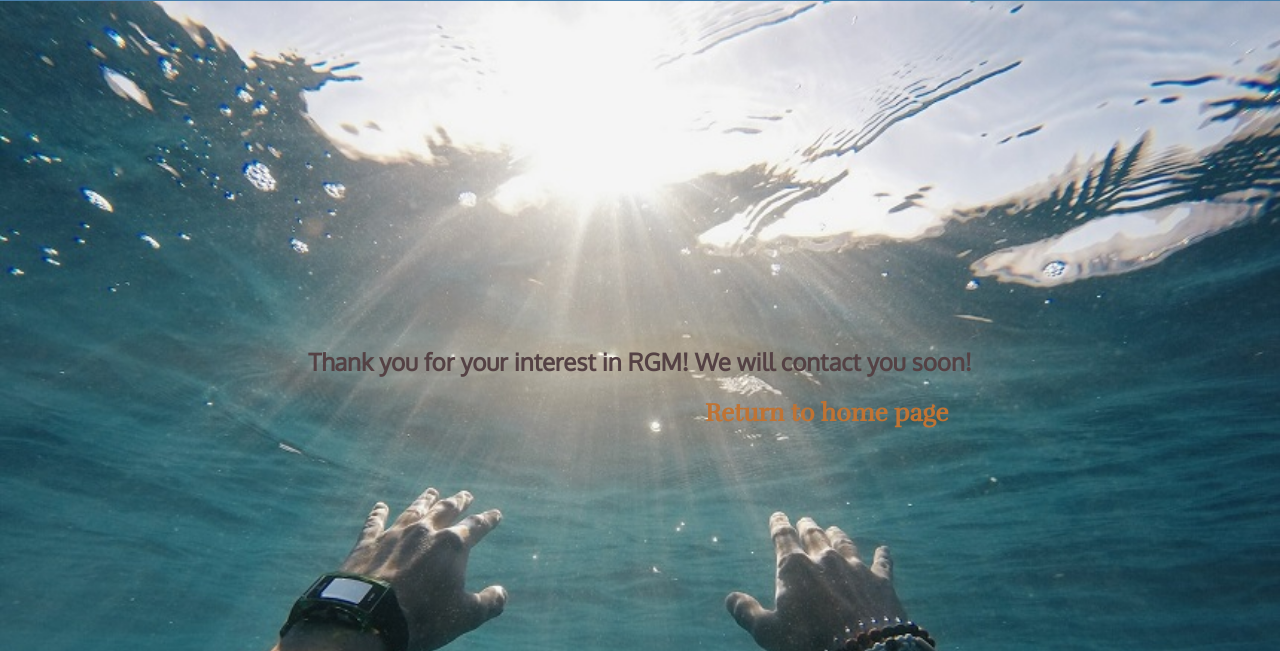
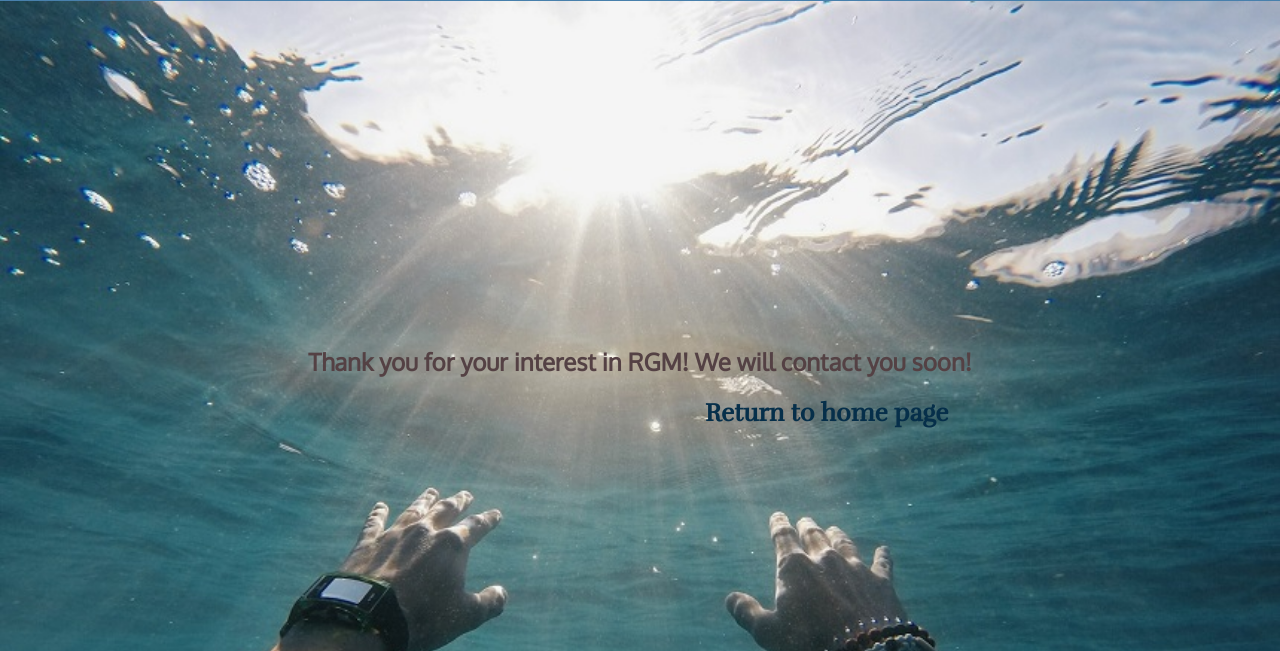
Before and after one commit to AliRua/richies-golden-mile, a plain HTML site: page response.html in a window 1280 px wide. Shown: the part 149-800 px from the top of the page. Drawn offline with Linux system fonts and the light colour scheme.

Commit message:
Modify further style to response html

```diff
--- a/assets/css/style.css
+++ b/assets/css/style.css
@@ -238,15 +238,14 @@ footer {
 
 .response-button {
     float: right;
-    color: #c07333;
+    color: #062F4Aff;
     text-decoration: none;
-    border: none;
     margin: 20px;
     width: 250px;
     height: 40px;
     text-align: center;
     font-size: 25px;
-    font-weight: 800;
+    font-weight: 700;
 }
 
 @media screen and (max-width: 650px) {
```
